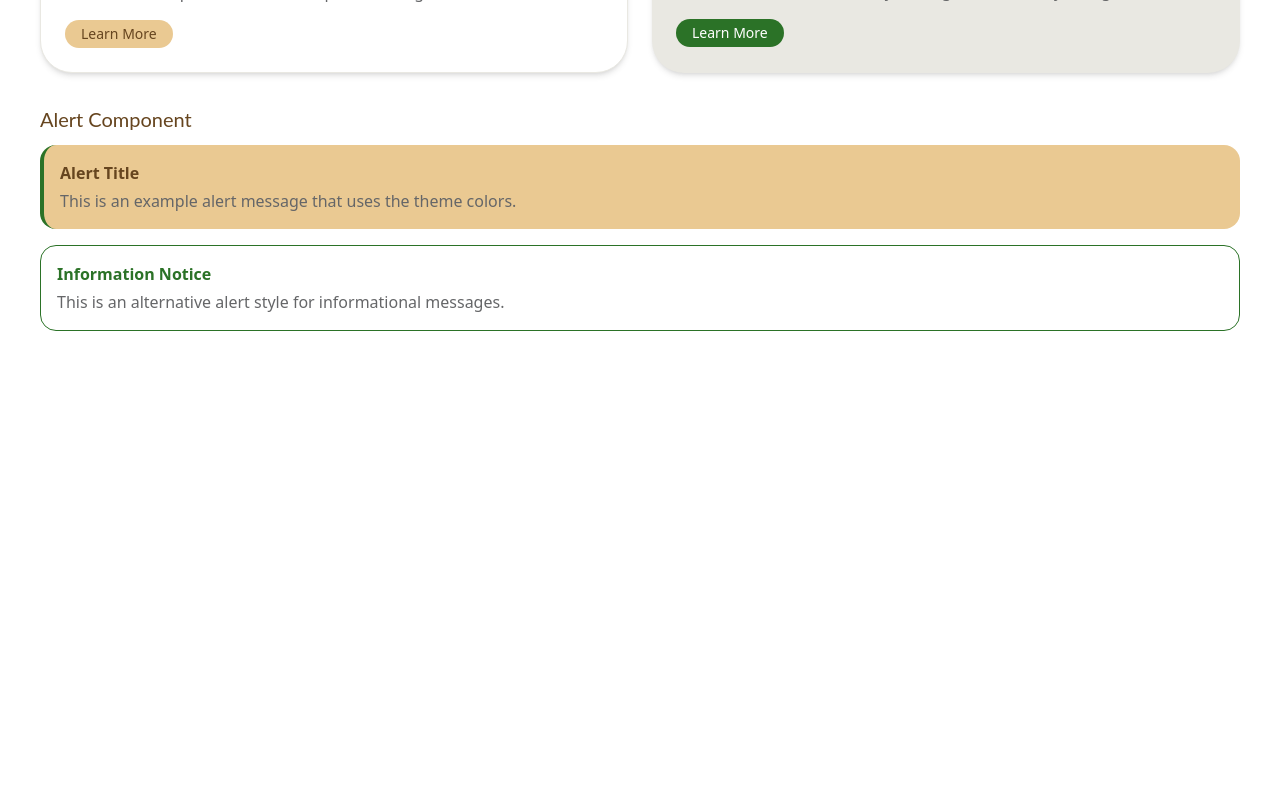
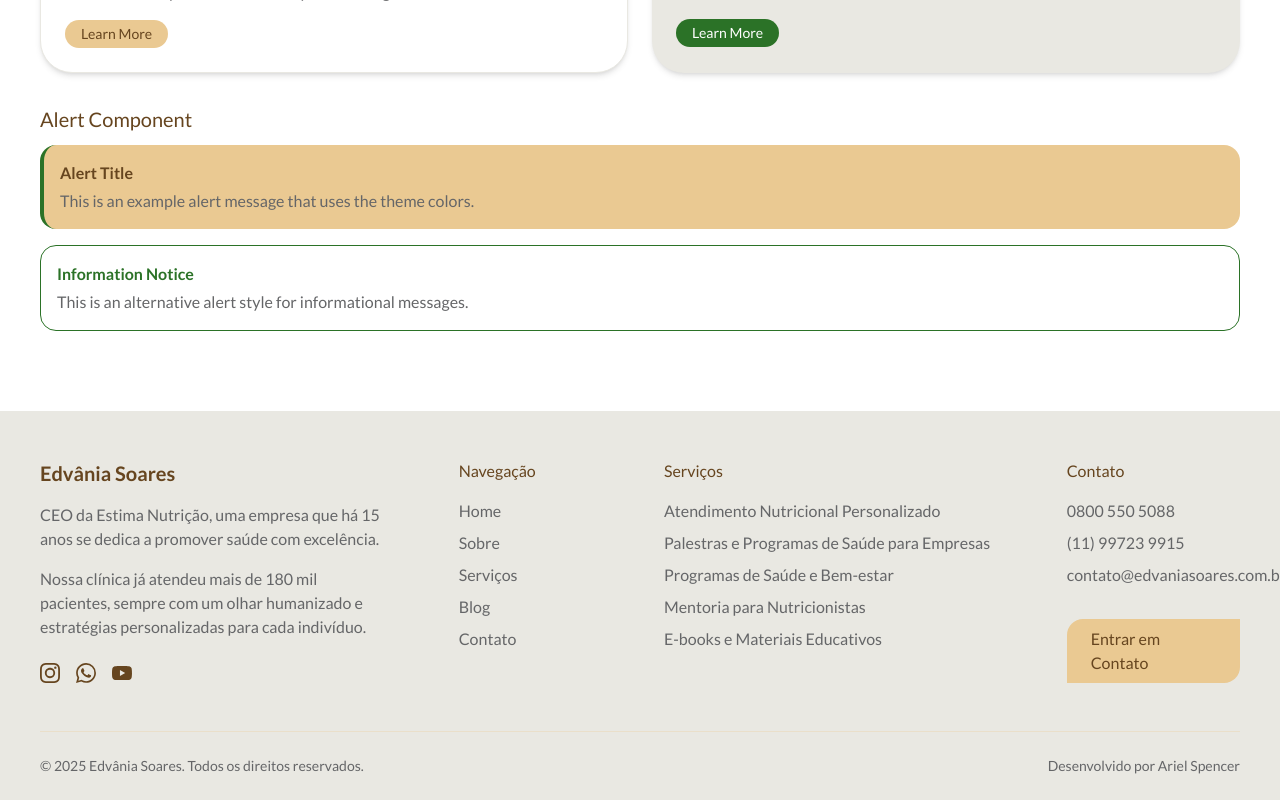
Before and after one commit to ArielSpencer/nutri-edvania-soares-website, a Next.js app: page /showcase in a window 1280 px wide. Shown: the part 2281-3081 px from the top of the page. Before the commit the page ends 2692 px from the top, so only its background shows below. Built offline with nearby package versions, Linux system fonts and the light colour scheme.

Commit message:
feat: add Footer component and set Lato as default font

```diff
--- a/app/layout.tsx
+++ b/app/layout.tsx
@@ -1,17 +1,14 @@
 import type { Metadata } from "next";
-import { Geist, Geist_Mono } from "next/font/google";
+import { Lato } from 'next/font/google';
 import "./globals.css";
 
 import Header from "@/components/layout/Header";
+import Footer from "@/components/layout/Footer";
 
-const geistSans = Geist({
-  variable: "--font-geist-sans",
-  subsets: ["latin"],
-});
-
-const geistMono = Geist_Mono({
-  variable: "--font-geist-mono",
-  subsets: ["latin"],
+const lato = Lato({
+  subsets: ['latin'],
+  weight: ['300', '400', '700', '900'],
+  variable: '--font-lato',
 });
 
 export const metadata: Metadata = {
@@ -26,9 +23,10 @@ export default function RootLayout({
 }>) {
   return (
     <html lang="pt-br">
-      <body className={`${geistSans.variable} ${geistMono.variable}`}>
+      <body className={`${lato.className} font-primary antialiased`}>
         <Header />
-        {children}
+          {children}
+        <Footer />
       </body>
     </html>
   );
--- /dev/null
+++ b/components/layout/Footer.tsx
@@ -0,0 +1,156 @@
+"use client";
+
+import { SiInstagram, SiWhatsapp, SiYoutube } from "react-icons/si";
+import Link from 'next/link';
+
+const socialLinks = [
+  { name: 'Instagram', url: 'https://www.instagram.com/nutriedvaniasoares/', icon: 'SiInstagram' },
+  { name: 'WhatsApp', url: 'https://wa.me/5511997239915', icon: 'SiWhatsapp' },
+  { name: 'YouTube', url: 'https://www.youtube.com/@NutriEdvaniaSoares', icon: 'SiYoutube' }
+];
+
+const linkGroups = [
+  {
+    title: 'Navegação',
+    links: [
+      { name: 'Home', url: '/' },
+      { name: 'Sobre', url: '/sobre' },
+      { name: 'Serviços', url: '/servicos' },
+      { name: 'Blog', url: '/blog' },
+      { name: 'Contato', url: '/contato' }
+    ]
+  },
+  {
+    title: 'Serviços',
+    links: [
+      { name: 'Atendimento Nutricional Personalizado', url: '/servicos/atendimento-nutricional'},
+      { name: 'Palestras e Programas de Saúde para Empresas', url: '/servicos/palestras-e-programas-de-saude' },
+      { name: 'Programas de Saúde e Bem-estar', url: '/servicos/saude-e-bem-estar' },
+      { name: 'Mentoria para Nutricionistas', url: '/servicos/mentoria-para-nutricionistas' },
+      { name: 'E-books e Materiais Educativos', url: '/servicos/e-books-e-materiais-educativos' }
+    ]
+  }
+];
+
+const Footer = () => {
+  const currentYear = new Date().getFullYear();
+
+  return (
+    <footer className="bg-bg-secondary pt-12 pb-6 px-8 text-text-body">
+      <div className="container mx-auto">
+
+        <div className="grid grid-cols-1 md:grid-cols-2 lg:grid-cols-6 gap-8 mb-12">
+
+          <div className="lg:col-span-2 lg:pr-8">
+            <Link href="/">
+              <h2 className="text-xl font-semibold text-text-heading mb-4">Edvânia Soares</h2>
+            </Link>
+            <p className="mb-4">CEO da Estima Nutrição, uma empresa que há 15 anos se dedica a promover saúde com excelência.</p>
+            <p className="mb-4">Nossa clínica já atendeu mais de 180 mil pacientes, sempre com um olhar humanizado e estratégias personalizadas para cada indivíduo.</p>
+
+            <div className="flex gap-4 mt-6">
+              {socialLinks.map((link, index) => (
+                <a
+                  key={index}
+                  href={link.url}
+                  target="_blank"
+                  rel="noopener noreferrer"
+                  className="text-text-heading hover:text-accent transition-colors duration-normal ease-standard"
+                >
+                  {link.icon === 'SiInstagram' && <SiInstagram className="text-xl" />}
+                  {link.icon === 'SiWhatsapp' && <SiWhatsapp className="text-xl" />}
+                  {link.icon === 'SiYoutube' && <SiYoutube className="text-xl" />}
+                  <span className="sr-only">{link.name}</span>
+                </a>
+              ))}
+            </div>
+          </div>
+
+          <div className="lg:col-span-1 lg:ml-2">
+            <h3 className="text-text-heading font-medium mb-4">{linkGroups[0].title}</h3>
+            <ul className="space-y-2">
+              {linkGroups[0].links.map((link, linkIndex) => (
+                <li key={linkIndex}>
+                  <Link
+                    href={link.url}
+                    className="hover:text-accent transition-colors duration-normal ease-standard"
+                  >
+                    {link.name}
+                  </Link>
+                </li>
+              ))}
+            </ul>
+          </div>
+
+          <div className="lg:col-span-2 lg:ml-2">
+            <h3 className="text-text-heading font-medium mb-4">{linkGroups[1].title}</h3>
+            <ul className="space-y-2">
+              {linkGroups[1].links.map((link, linkIndex) => (
+                <li key={linkIndex}>
+                  <Link
+                    href={link.url}
+                    className="hover:text-accent transition-colors duration-normal ease-standard"
+                  >
+                    {link.name}
+                  </Link>
+                </li>
+              ))}
+            </ul>
+          </div>
+
+          <div className="lg:col-span-1">
+            <h3 className="text-text-heading font-medium mb-4">Contato</h3>
+            <address className="not-italic">
+              <p className="mb-2">
+                <a
+                  href="tel:08005505088"
+                  className="hover:text-accent transition-colors duration-normal ease-standard"
+                >
+                  0800 550 5088
+                </a>
+              </p>
+              <p className="mb-2">
+                <a
+                  href="tel:+5511997239915"
+                  className="hover:text-accent transition-colors duration-normal ease-standard"
+                >
+                  (11) 99723 9915
+                </a>
+              </p>
+              <p className="mb-2">
+                <a
+                  href="mailto:contato@edvaniasoares.com.br"
+                  className="hover:text-accent transition-colors duration-normal ease-standard"
+                >
+                  contato@edvaniasoares.com.br
+                </a>
+              </p>
+            </address>
+
+            <a
+              href="/contato"
+              className="inline-block mt-6 bg-btn-primary hover:bg-btn-primary-hover text-text-heading py-2 px-6 rounded-ee-md rounded-ss-md transition-all duration-normal ease-standard"
+            >
+              Entrar em Contato
+            </a>
+          </div>
+        </div>
+
+        <div className="pt-6 border-t border-bg-highlight/30">
+          <div className="flex flex-col md:flex-row justify-between items-center">
+            <p className="text-sm mb-4 md:mb-0">
+              &copy; {currentYear} Edvânia Soares. Todos os direitos reservados.
+            </p>
+            <div className="text-sm">
+              <Link href="https://arielspencer.com.br" className="hover:text-accent transition-colors duration-normal ease-standard">
+                Desenvolvido por Ariel Spencer
+              </Link>
+            </div>
+          </div>
+        </div>
+      </div>
+    </footer>
+  );
+};
+
+export default Footer;
```
